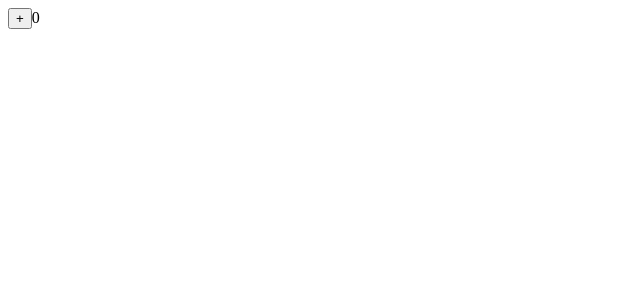
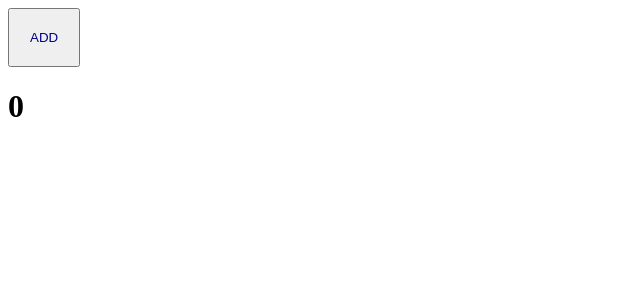
Before and after one commit to hiiam-andy/advanced-react, a React app: page / in a window 1280 px wide. Shown: the top 300 px of the page, without its empty margins (0-640 px from the left). Built offline with nearby package versions, Linux system fonts and the light colour scheme.

Commit message:
добавил подключение стилей

```diff
--- a/package.json
+++ b/package.json
@@ -20,11 +20,15 @@
     "@types/react-dom": "^17.0.11",
     "@types/webpack": "^5.28.0",
     "@types/webpack-dev-server": "^4.7.2",
+    "css-loader": "^6.8.1",
     "html-webpack-plugin": "^5.5.0",
+    "sass": "^1.63.6",
+    "sass-loader": "^13.3.2",
+    "style-loader": "^3.3.3",
     "ts-loader": "^9.2.6",
     "ts-node": "^10.5.0",
     "typescript": "^4.5.5",
-    "webpack": "^5.69.1",
+    "webpack": "^5.88.1",
     "webpack-cli": "^4.9.2",
     "webpack-dev-server": "^4.7.4"
   }
--- /dev/null
+++ b/src/components/Counter.scss
@@ -0,0 +1,4 @@
+button {
+  padding: 20px;
+  color: darkblue;
+}
--- a/src/components/Counter.tsx
+++ b/src/components/Counter.tsx
@@ -1,12 +1,13 @@
 import { useState } from "react";
+import "./Counter.scss";
 
 export default function Counter() {
   let [count, setCount] = useState(0);
 
   return (
     <div>
-      <button onClick={() => setCount(++count)}>+</button>
-      {count}
+      <button onClick={() => setCount(++count)}>ADD</button>
+      <h1>{count}</h1>
     </div>
   );
 }
```
Also changed, not shown: 2 other files (tests, documents, lock files or other folders).
